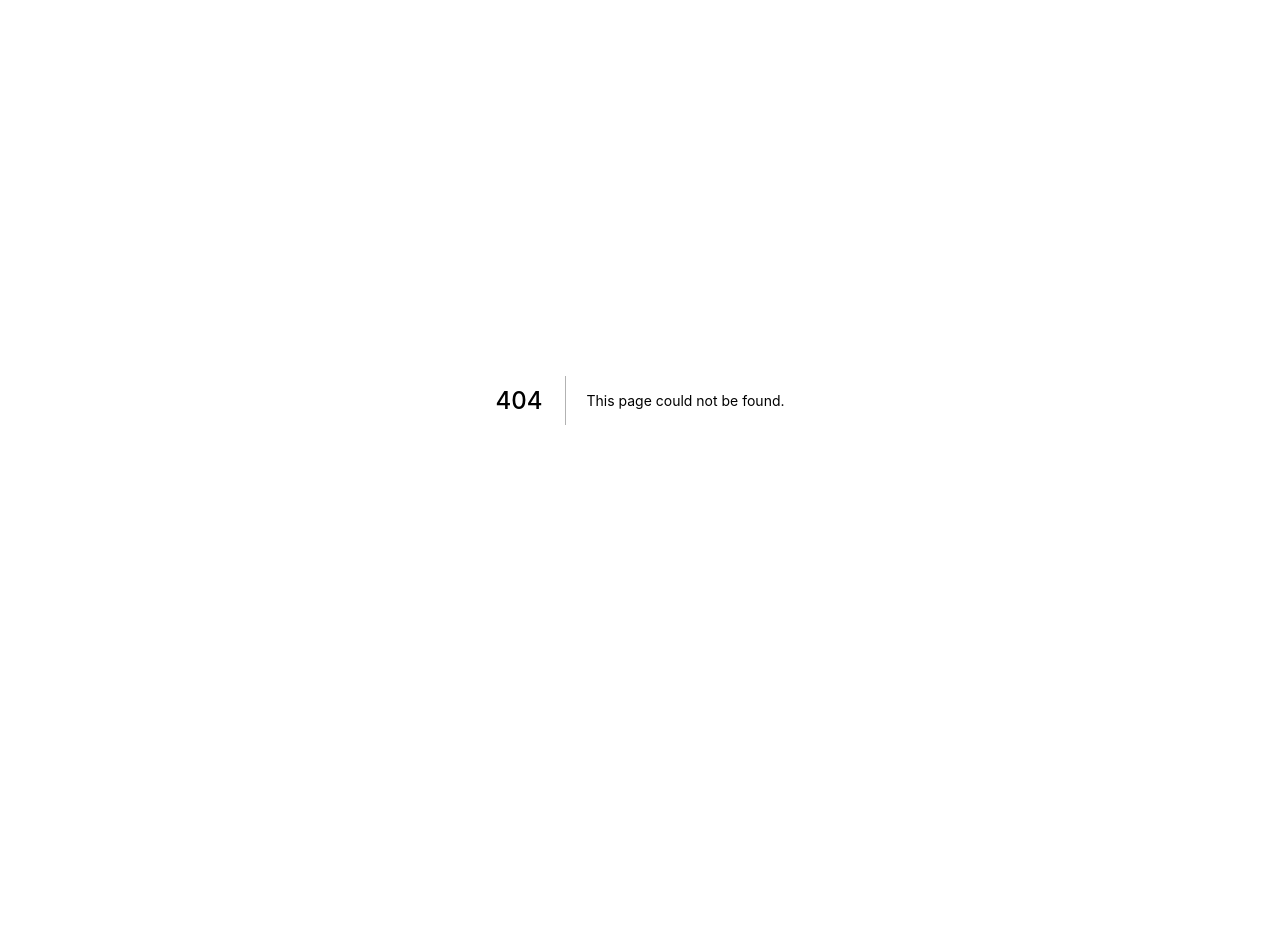
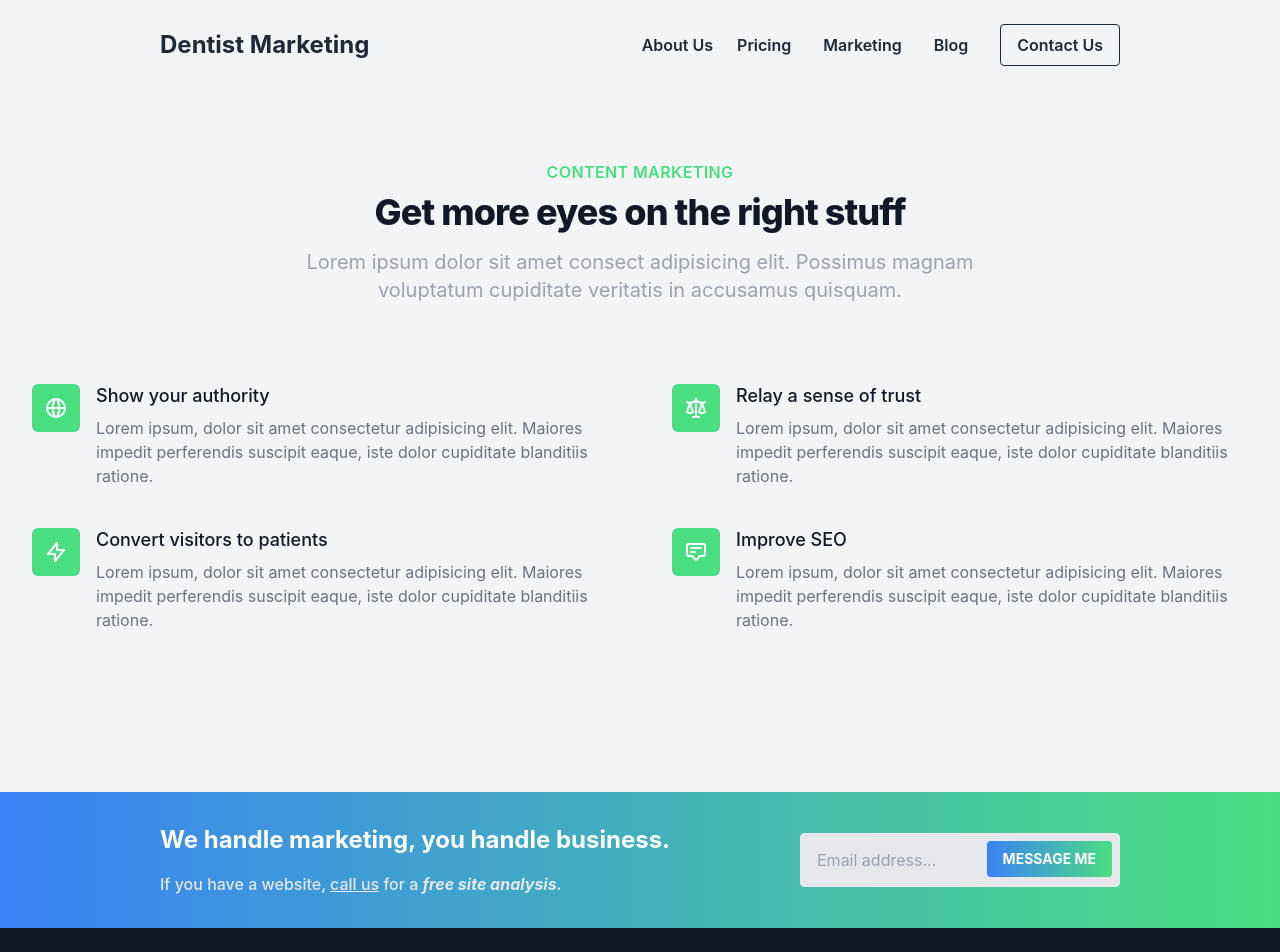
Before and after one commit to Joelynn94/agency-website, a Next.js app: page /marketing in a window 1280 px wide. Before the commit this address had no page. Shown: the top 952 px of the page. Before the commit the page ends 800 px from the top, so only its background shows below. Built offline with nearby package versions, Linux system fonts and the light colour scheme.

Commit message:
feat: adds marketing page

```diff
--- a/components/navbar.js
+++ b/components/navbar.js
@@ -5,7 +5,7 @@ export default function Navbar() {
 		<div className="flex flex-wrap items-center justify-between py-6">
 			<div className="md:w-auto">
 				<Link href="/">
-					<a className="text-white font-bold text-2xl">
+					<a className="text-gray-800 font-bold text-2xl">
 						Dentist Marketing
 					</a>
 				</Link>
@@ -63,35 +63,35 @@ export default function Navbar() {
 						<ul className="md:flex items-center">
 							<li className="md:ml-4">
 								<Link href="/about">
-									<a className="py-2 inline-block md:text-white md:hidden lg:block font-semibold hover:underline visited:text-white">
+									<a className="py-2 inline-block md:text-gray-800 md:hidden lg:block font-semibold hover:underline visited:text-gray-800">
 										About Us
 									</a>
 								</Link>
 							</li>
 							<li className="md:ml-4">
 								<Link href="/pricing">
-									<a className="py-2 inline-block md:text-white md:px-2 font-semibold hover:underline">
+									<a className="py-2 inline-block md:text-gray-800 md:px-2 font-semibold hover:underline">
 										Pricing
 									</a>
 								</Link>
 							</li>
 							<li className="md:ml-4">
 								<Link href="/marketing">
-									<a className="py-2 inline-block md:text-white md:px-2 font-semibold hover:underline">
+									<a className="py-2 inline-block md:text-gray-800 md:px-2 font-semibold hover:underline">
 										Marketing
 									</a>
 								</Link>
 							</li>
 							<li className="md:ml-4 md:hidden lg:block">
 								<Link href="/blog">
-									<a className="py-2 inline-block md:text-white md:px-2 font-semibold hover:underline">
+									<a className="py-2 inline-block md:text-gray-800 md:px-2 font-semibold hover:underline">
 										Blog
 									</a>
 								</Link>
 							</li>
 							<li className="md:ml-6 mt-3 md:mt-0">
 								<Link href="/contact_us.html">
-									<a className="inline-block font-semibold px-4 py-2 text-white bg-blue-600 md:bg-transparent md:text-white border border-white rounded hover:bg-white hover:text-green-400">
+									<a className="inline-block font-semibold px-4 py-2 text-gray-800 bg-blue-600 md:bg-transparent md:text-gray-800 border border-gray-800 rounded hover:bg-gray-800 hover:text-green-400">
 										Contact Us
 									</a>
 								</Link>
--- a/pages/about.js
+++ b/pages/about.js
@@ -3,11 +3,11 @@ import Layout from "../components/layout";
 export default function About() {
 	return (
 		<Layout>
-			<section className="py-32 px-12 pl-6 lg:py-44 lg:pl-32 bg-gradient-to-br from-blue-500 to-green-400">
-				<h1 className="text-xs lg:text-base uppercase font-bold mb-3 lg:mb-6 text-gray-200">
+			<section className="py-32 px-12 pl-6 lg:py-44 lg:pl-32 bg-gray-100">
+				<h1 className="text-xs lg:text-base uppercase font-bold mb-3 lg:mb-6 text-green-400">
 					About Us
 				</h1>
-				<p className="font-semibold lg:w-1/2 text-3xl lg:text-5xl max-w-prose text-white md:text-gray-200">
+				<p className="font-semibold lg:w-3/5 text-3xl lg:text-5xl max-w-prose text-gray-800">
 					Lorem ipsum dolor sit amet, consectetur adipiscing elit.
 					Amet nisi risus ac, elit malesuada massa. Tristique
 					porttitor sed odio enim sit molestie.
--- /dev/null
+++ b/pages/marketing.js
@@ -0,0 +1,225 @@
+import Layout from "../components/layout";
+
+export default function Marketing() {
+	return (
+		<Layout>
+			<div className="py-32 md:py-40 bg-gray-100">
+				<div className="max-w-7xl mx-auto px-4 sm:px-6 lg:px-8">
+					<div className="lg:text-center">
+						<h2 className="text-base text-green-400 font-semibold tracking-wide uppercase">
+							Content Marketing
+						</h2>
+						<p className="mt-2 text-3xl leading-8 font-extrabold tracking-tight text-gray-900 sm:text-4xl">
+							Get more eyes on the right stuff
+						</p>
+						<p className="mt-4 max-w-2xl text-xl text-gray-400 lg:mx-auto">
+							Lorem ipsum dolor sit amet consect adipisicing elit.
+							Possimus magnam voluptatum cupiditate veritatis in
+							accusamus quisquam.
+						</p>
+					</div>
+
+					<div className="mt-20">
+						<dl className="space-y-10 md:space-y-0 md:grid md:grid-cols-2 md:gap-x-16 md:gap-y-10">
+							<div className="flex">
+								<div className="flex-shrink-0">
+									<div className="flex items-center justify-center h-12 w-12 rounded-md bg-green-400 text-white">
+										<svg
+											className="h-6 w-6"
+											xmlns="http://www.w3.org/2000/svg"
+											fill="none"
+											viewBox="0 0 24 24"
+											stroke="currentColor"
+											aria-hidden="true"
+										>
+											<path
+												strokeLinecap="round"
+												strokeLinejoin="round"
+												strokeWidth="2"
+												d="M21 12a9 9 0 01-9 9m9-9a9 9 0 00-9-9m9 9H3m9 9a9 9 0 01-9-9m9 9c1.657 0 3-4.03 3-9s-1.343-9-3-9m0 18c-1.657 0-3-4.03-3-9s1.343-9 3-9m-9 9a9 9 0 019-9"
+											/>
+										</svg>
+									</div>
+								</div>
+								<div className="ml-4">
+									<dt className="text-lg leading-6 font-medium text-gray-900">
+										Show your authority
+									</dt>
+									<dd className="mt-2 text-base text-gray-500">
+										Lorem ipsum, dolor sit amet consectetur
+										adipisicing elit. Maiores impedit
+										perferendis suscipit eaque, iste dolor
+										cupiditate blanditiis ratione.
+									</dd>
+								</div>
+							</div>
+
+							<div className="flex">
+								<div className="flex-shrink-0">
+									<div className="flex items-center justify-center h-12 w-12 rounded-md bg-green-400 text-white">
+										<svg
+											className="h-6 w-6"
+											xmlns="http://www.w3.org/2000/svg"
+											fill="none"
+											viewBox="0 0 24 24"
+											stroke="currentColor"
+											aria-hidden="true"
+										>
+											<path
+												strokeLinecap="round"
+												strokeLinejoin="round"
+												strokeWidth="2"
+												d="M3 6l3 1m0 0l-3 9a5.002 5.002 0 006.001 0M6 7l3 9M6 7l6-2m6 2l3-1m-3 1l-3 9a5.002 5.002 0 006.001 0M18 7l3 9m-3-9l-6-2m0-2v2m0 16V5m0 16H9m3 0h3"
+											/>
+										</svg>
+									</div>
+								</div>
+								<div className="ml-4">
+									<dt className="text-lg leading-6 font-medium text-gray-900">
+										Relay a sense of trust
+									</dt>
+									<dd className="mt-2 text-base text-gray-500">
+										Lorem ipsum, dolor sit amet consectetur
+										adipisicing elit. Maiores impedit
+										perferendis suscipit eaque, iste dolor
+										cupiditate blanditiis ratione.
+									</dd>
+								</div>
+							</div>
+
+							<div className="flex">
+								<div className="flex-shrink-0">
+									<div className="flex items-center justify-center h-12 w-12 rounded-md bg-green-400 text-white">
+										<svg
+											className="h-6 w-6"
+											xmlns="http://www.w3.org/2000/svg"
+											fill="none"
+											viewBox="0 0 24 24"
+											stroke="currentColor"
+											aria-hidden="true"
+										>
+											<path
+												strokeLinecap="round"
+												strokeLinejoin="round"
+												strokeWidth="2"
+												d="M13 10V3L4 14h7v7l9-11h-7z"
+											/>
+										</svg>
+									</div>
+								</div>
+								<div className="ml-4">
+									<dt className="text-lg leading-6 font-medium text-gray-900">
+										Convert visitors to patients
+									</dt>
+									<dd className="mt-2 text-base text-gray-500">
+										Lorem ipsum, dolor sit amet consectetur
+										adipisicing elit. Maiores impedit
+										perferendis suscipit eaque, iste dolor
+										cupiditate blanditiis ratione.
+									</dd>
+								</div>
+							</div>
+
+							<div className="flex">
+								<div className="flex-shrink-0">
+									<div className="flex items-center justify-center h-12 w-12 rounded-md bg-green-400 text-white">
+										<svg
+											className="h-6 w-6"
+											xmlns="http://www.w3.org/2000/svg"
+											fill="none"
+											viewBox="0 0 24 24"
+											stroke="currentColor"
+											aria-hidden="true"
+										>
+											<path
+												strokeLinecap="round"
+												strokeLinejoin="round"
+												strokeWidth="2"
+												d="M7 8h10M7 12h4m1 8l-4-4H5a2 2 0 01-2-2V6a2 2 0 012-2h14a2 2 0 012 2v8a2 2 0 01-2 2h-3l-4 4z"
+											/>
+										</svg>
+									</div>
+								</div>
+								<div className="ml-4">
+									<dt className="text-lg leading-6 font-medium text-gray-900">
+										Improve SEO
+									</dt>
+									<dd className="mt-2 text-base text-gray-500">
+										Lorem ipsum, dolor sit amet consectetur
+										adipisicing elit. Maiores impedit
+										perferendis suscipit eaque, iste dolor
+										cupiditate blanditiis ratione.
+									</dd>
+								</div>
+							</div>
+						</dl>
+					</div>
+				</div>
+			</div>
+
+			<section className="relative bg-gradient-to-r from-blue-500 to-green-400 px-4 sm:px-8 lg:px-16 xl:px-40 2xl:px-64 py-8">
+				<div className="flex flex-col lg:flex-row items-center justify-between">
+					<div>
+						<h2 className="text-2xl font-bold text-white mb-4">
+							We handle marketing, you handle business.
+						</h2>
+						<span className="inline-block w-full text-center lg:mt-0 lg:text-left font-medium text-gray-200">
+							If you have a website,{" "}
+							<a href="tel:0823253551" className="underline">
+								call us
+							</a>{" "}
+							for a{" "}
+							<span className="font-bold italic text-gray-200">
+								{" "}
+								free site analysis.
+							</span>
+						</span>
+					</div>
+					<form
+						name="marketing_contact"
+						data-netlify="true"
+						autoComplete="off"
+						netlify-honeypot="bot-field"
+						className="flex items-center w-full md:w-auto"
+					>
+						<p className="hidden">
+							<label>
+								Don't fill this out if you're human:{" "}
+								<input name="bot-field" />
+							</label>
+						</p>
+						<div className="w-full md:w-80">
+							<div className="relative">
+								<input
+									className="appearance-none block w-full bg-gray-200 text-gray-200 border border-gray-200 rounded py-4 px-4 leading-tight focus:outline-none focus:bg-white focus:border-gray-500"
+									type="email"
+									placeholder="Email address..."
+									required
+								/>
+
+								<button
+									type="submit"
+									className="uppercase px-4 py-2 text-sm font-bold rounded absolute top-0 right-0 my-2 mr-2 bg-gradient-to-r from-blue-500 to-green-400 text-white hover:from-green-400 hover:to-blue-500 "
+								>
+									Message Me
+								</button>
+								<span
+									id="success"
+									className="hidden mt-2 px-4 py-2 font-medium border rounded-sm border-green-500 bg-green-100 text-green-600"
+								>
+									Thanks! We'll be in touch soon.
+								</span>
+								<span
+									id="error"
+									className="hidden mt-2 px-4 py-2 font-medium border rounded-sm border-red-500 bg-red-100 text-red-600"
+								>
+									Whoops... Something went wrong.
+								</span>
+							</div>
+						</div>
+					</form>
+				</div>
+			</section>
+		</Layout>
+	);
+}
--- a/pages/pricing.js
+++ b/pages/pricing.js
@@ -3,12 +3,15 @@ import Layout from "../components/layout";
 export default function Pricing() {
 	return (
 		<Layout>
-			<section className="min-h-screen pt-40 pb-24 lg:py-48 flex justify-center items-center py-32 px-12 bg-gradient-to-br from-blue-500 to-green-400">
+			<section className="min-h-screen pt-40 pb-24 lg:py-48 flex justify-center items-center py-32 px-12 bg-gray-100">
 				<div className="text-center font-semibold">
 					<h1 className="text-5xl">
-						<span className="text-gray-800">Flexible Plans</span>
+						<span class="text-green-500 tracking-wide">
+							Flexible{" "}
+						</span>
+						<span class="text-gray-800">Plans</span>
 					</h1>
-					<p className="pt-6 text-xl text-white font-normal w-full px-4 md:px-8 md:w-full">
+					<p className="pt-6 text-xl text-gray-500 font-normal w-full px-4 md:px-8 md:w-full">
 						Choose a plan that works best for you and your business.
 					</p>
 					<div className="pt-16 lg:pt-24 flex flex-col lg:flex-row">
@@ -320,7 +323,7 @@ export default function Pricing() {
 						</h3>
 
 						<li className="inline-block w-full my-8">
-							<details className=" shadow-md bg-gray-200">
+							<details className=" shadow-md bg-gray-100">
 								<summary className="cursor-pointer flex px-6 py-4 lg:px-12 lg:py-8 font-medium text-base lg:text-lg text-gray-700">
 									<div className="flex items-center">
 										<span className="pr-4 lg:pr-8">
@@ -353,7 +356,7 @@ export default function Pricing() {
 						</li>
 
 						<li className="inline-block w-full my-8">
-							<details className=" shadow-md bg-gray-200">
+							<details className=" shadow-md bg-gray-100">
 								<summary className="cursor-pointer flex px-6 py-4 lg:px-12 lg:py-8 font-medium text-base lg:text-lg text-gray-700">
 									<div className="flex items-center">
 										<span className="pr-4 lg:pr-8">
@@ -386,7 +389,7 @@ export default function Pricing() {
 						</li>
 
 						<li className="inline-block w-full my-8">
-							<details className=" shadow-md bg-gray-200">
+							<details className=" shadow-md bg-gray-100">
 								<summary className="cursor-pointer flex px-6 py-4 lg:px-12 lg:py-8 font-medium text-base lg:text-lg text-gray-700">
 									<div className="flex items-center">
 										<span className="pr-4 lg:pr-8">
@@ -424,7 +427,7 @@ export default function Pricing() {
 							Pricing
 						</h3>
 						<li className="inline-block w-full my-8">
-							<details className=" shadow-md bg-gray-200">
+							<details className=" shadow-md bg-gray-100">
 								<summary className="cursor-pointer flex px-6 py-4 lg:px-12 lg:py-8 font-medium text-base lg:text-lg text-gray-700">
 									<div className="flex items-center">
 										<span className="pr-4 lg:pr-8">
@@ -457,7 +460,7 @@ export default function Pricing() {
 						</li>
 
 						<li className="inline-block w-full my-8">
-							<details className=" shadow-md bg-gray-200">
+							<details className=" shadow-md bg-gray-100">
 								<summary className="cursor-pointer flex px-6 py-4 lg:px-12 lg:py-8 font-medium text-base lg:text-lg text-gray-700">
 									<div className="flex items-center">
 										<span className="pr-4 lg:pr-8">
```
